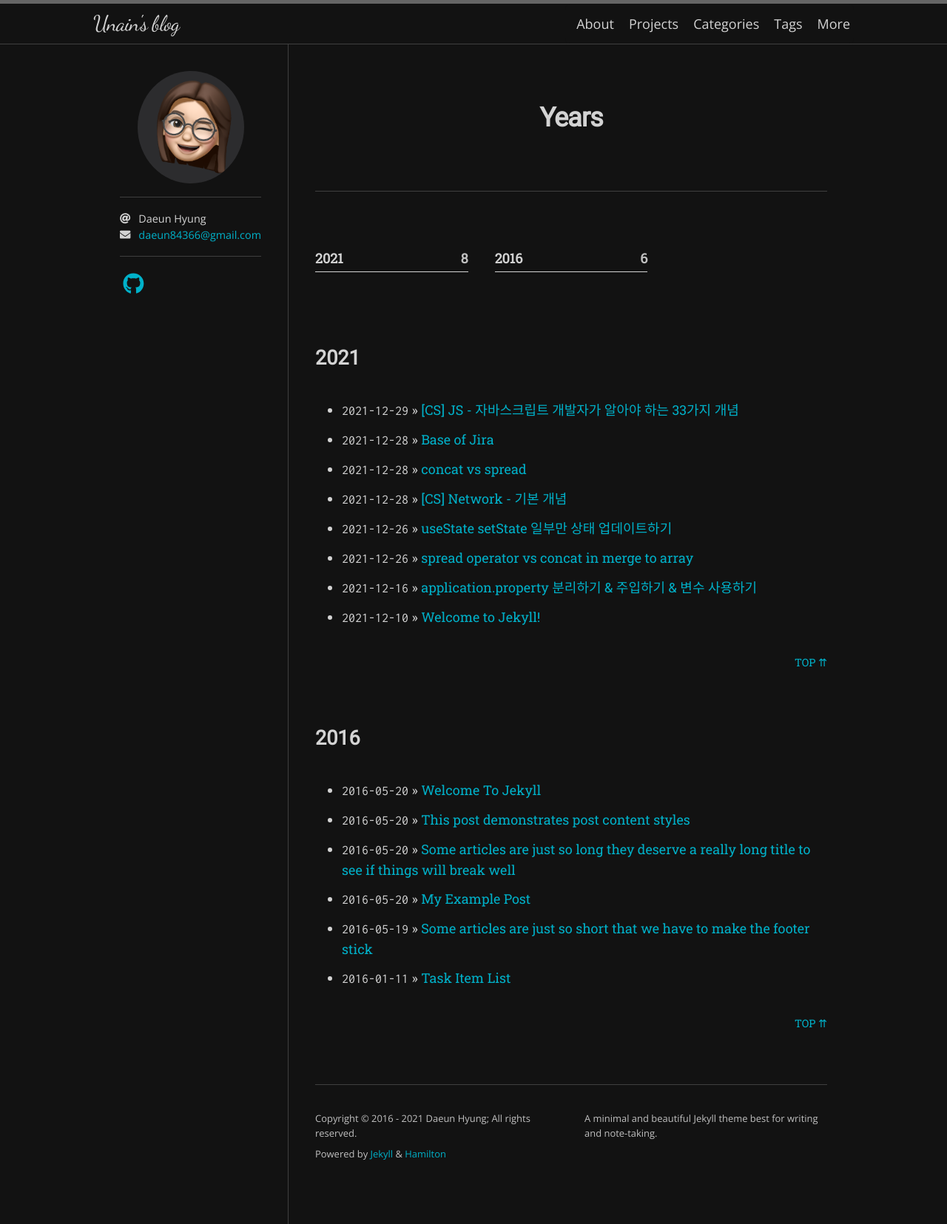
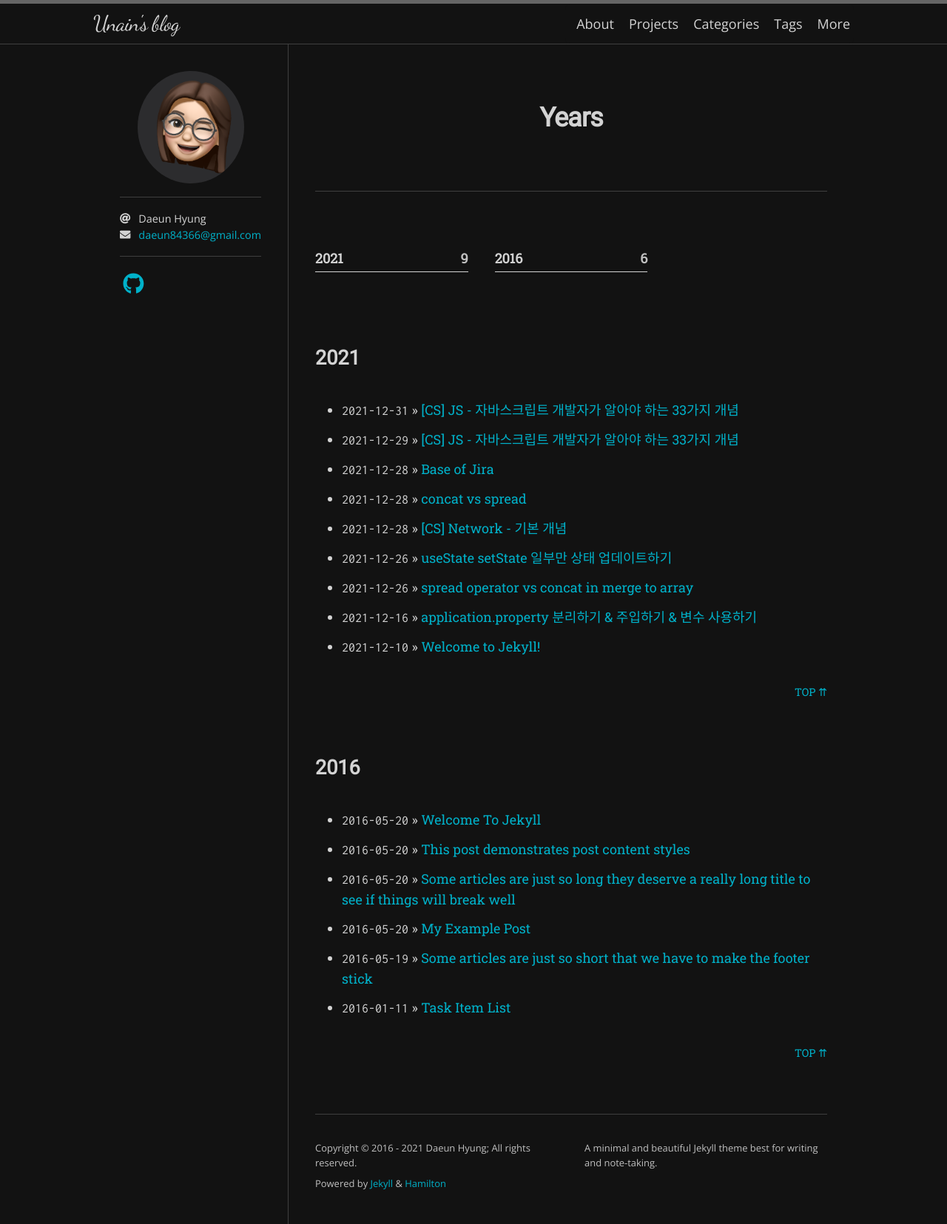
Before and after one commit to unain-dev/unain-dev.github.io, a Jekyll site: the page built from years.md, in a window 1280 px wide. Shown: the whole page at 74% size. Built offline with Jekyll 4.4.1, drawn with Linux system fonts in a browser that asks for light colours; nearby versions of some CDN libraries; some web fonts are replaced.

Commit message:
add CS-OS and modify js-33

```diff
--- a/_posts/2021-12-29-CS-JS-33.md
+++ b/_posts/2021-12-29-CS-JS-33.md
@@ -89,13 +89,24 @@ categories: CS
 
 ### 11. 자바스크립트 엔진
 
+- [자바스크립트 핵심컨샙33 #11. 자바스크립트 엔진](https://velog.io/@404/%EC%9E%90%EB%B0%94%EC%8A%A4%ED%81%AC%EB%A6%BD%ED%8A%B8-%ED%95%B5%EC%8B%AC%EC%BB%A8%EC%83%9933-11.-%EC%9E%90%EB%B0%94%EC%8A%A4%ED%81%AC%EB%A6%BD%ED%8A%B8-%EC%97%94%EC%A7%84)
+- [인터프리터 언어와 컴파일 언어의 차이](https://jhkang-tech.tistory.com/136)
+
 ### 12. 비트 연산자, 형식화 배열, 버퍼(배열)
+
+- [자바스크립트 핵심컨샙33(+ES6) #12. 비트 연산자, 형식화 배열, 버퍼(배열)](https://velog.io/@404/%EC%9E%90%EB%B0%94%EC%8A%A4%ED%81%AC%EB%A6%BD%ED%8A%B8-%ED%95%B5%EC%8B%AC%EC%BB%A8%EC%83%9933-12.-%EB%B9%84%ED%8A%B8-%EC%97%B0%EC%82%B0%EC%9E%90-%ED%98%95%EC%8B%9D%ED%99%94-%EB%B0%B0%EC%97%B4-%EB%B2%84%ED%8D%BC%EB%B0%B0%EC%97%B4)
 
 ### 13. DOM과 Layout Trees
 
+- [자바스크립트 핵심컨샙33 #13. DOM and Layout Trees](https://velog.io/@404/%EC%9E%90%EB%B0%94%EC%8A%A4%ED%81%AC%EB%A6%BD%ED%8A%B8-%ED%95%B5%EC%8B%AC%EC%BB%A8%EC%83%9933-11.-DOM-and-Layout-Trees)
+
 ### 14. 팩토리와 클래스
 
+- [33-js-concepts 14. 팩토리와 클래스](https://corock.tistory.com/472)
+
 ### 15. this, call, apply, bind
+
+<!-- - [자바스크립트 핵심컨샙33 #15. this, call, apply, bind](https://velog.io/@404/%EC%9E%90%EB%B0%94%EC%8A%A4%ED%81%AC%EB%A6%BD%ED%8A%B8-%ED%95%B5%EC%8B%AC%EC%BB%A8%EC%83%9933-15.-this-call-apply-bind) -->
 
 ### 16. new, 생성자, instanceof, 인스턴스
 
--- /dev/null
+++ b/_posts/2021-12-31-CS-OS.md
@@ -0,0 +1,10 @@
+---
+layout: post
+title: "[CS] JS - 자바스크립트 개발자가 알아야 하는 33가지 개념"
+# date: 2021-12-10 12:34:43 +0900
+categories: CS
+---
+
+- [신입 개발자 전공 지식 & 기술 면접 백과사전](https://gyoogle.dev/blog/computer-science/operating-system/DeadLock.html)
+
+- [CS 기술면접 질문 - 운영체제 (5/8)](https://mangkyu.tistory.com/92?category=761303)
```
